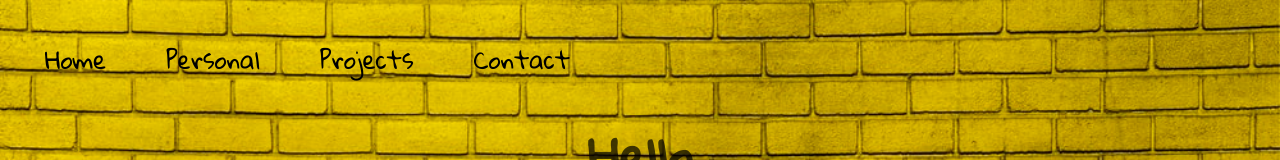
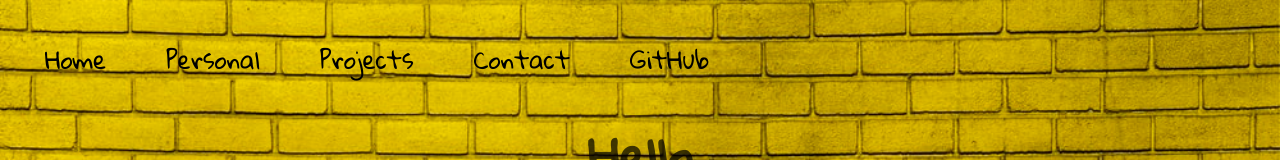
Before and after one commit to Tymier/website-old, a plain HTML site: page index.html in a window 1280 px wide. Shown: the top 160 px of the page. Drawn offline with Linux system fonts and the light colour scheme.

Commit message:
Update index.html

```diff
--- a/index.html
+++ b/index.html
@@ -18,6 +18,7 @@
                 <li><a href="#about">Personal</a></li>
                 <li><a href="#projects">Projects</a></li>
                 <li><a href="#contact">Contact</a></li>
+                <li><a href="https://github.com/Tymier">GitHub</a></li>
             </ul>
     </nav>
     <h2 class="greeting">Hello</h2>
```
